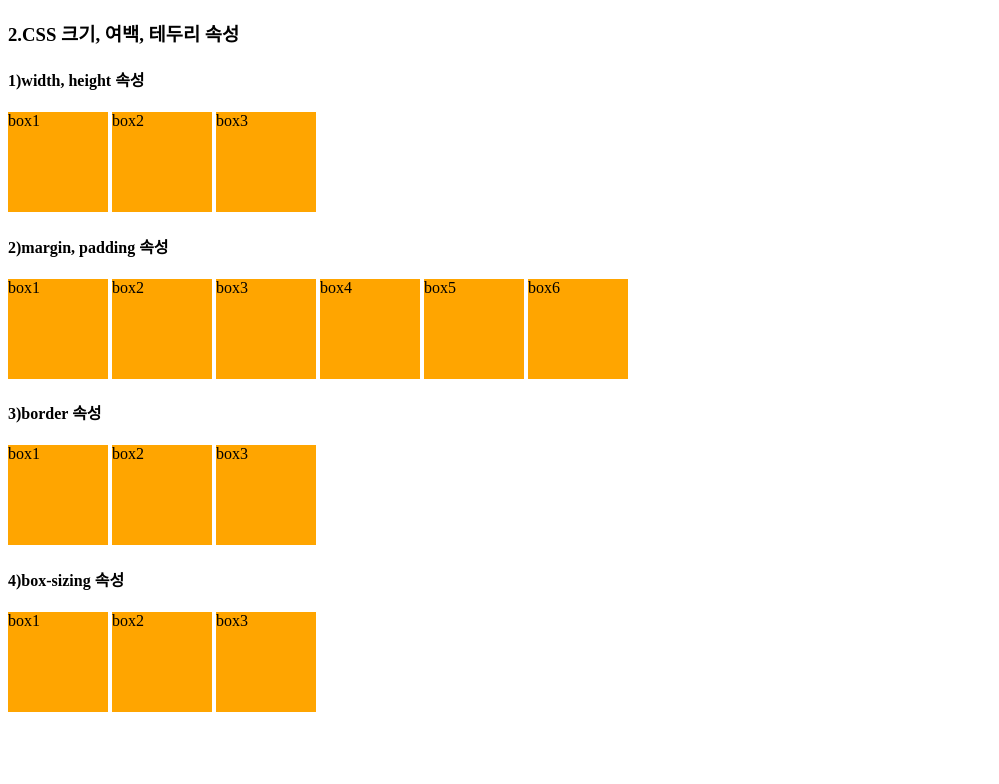
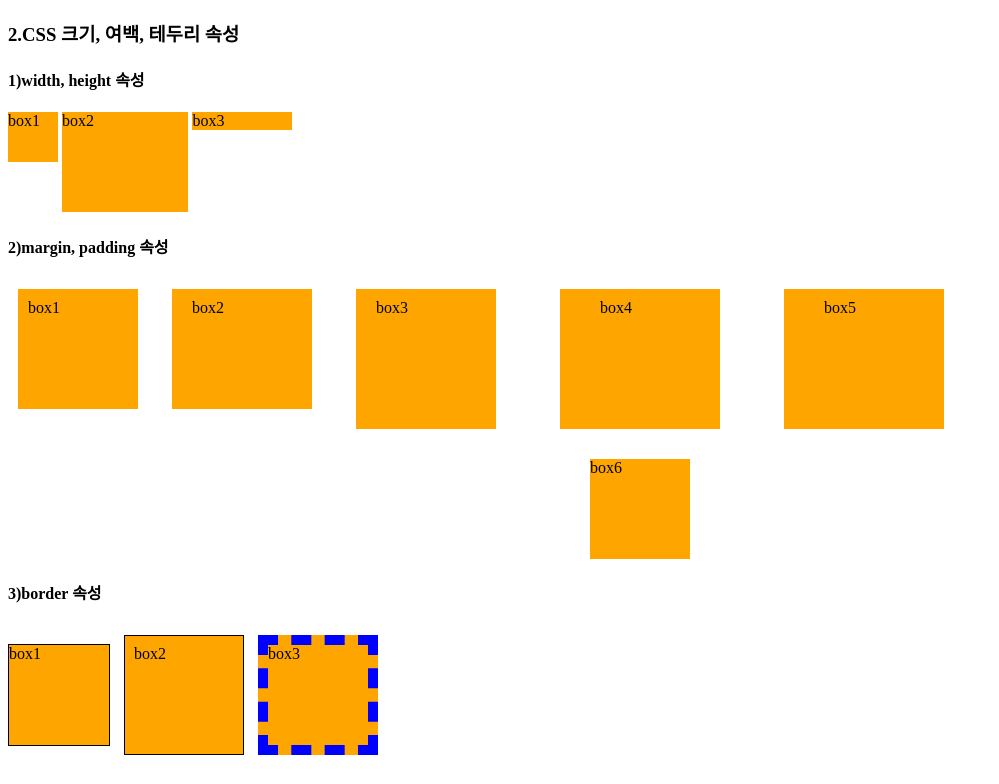
Before and after one commit to neogeolee/Html, a plain HTML site: page Ch04/4-2.html in a window 1280 px wide. Shown: the top 784 px of the page, without its empty margins (0-999 px from the left). Drawn offline with Linux system fonts and the light colour scheme.

Commit message:
Ch04 등록

```diff
--- a/Ch04/4-2.html
+++ b/Ch04/4-2.html
@@ -4,12 +4,95 @@
         <meta charset="UTF-8">
         <title>4-2</title>
         <style>
+            /*
+                CSS크기, 여백, 테두리 속성
+
+                1) width, height 속성
+                - block, inline-block 태그의 가로, 세로 크기를 지정
+                - px, % 단위로 지정
+
+                2)margin, padding 속성
+                - margin  : 태그의 바깥 쪽 여백을 지정
+                - padding : 태그 안 쪽 여백을 지정
+                - margin. padding : 10px 20px 30px 40px (순서대로 12,3,6,9 시 방향 여백)
+                - margin. padding : 10px 20px 30px (순서대로 12,(9,3),6 시 방향 여백)
+                - margin. padding : 10px 20px (순서대로 (12,6),(3,9) 시 방향 여백)
+                - margin. padding : 10px (순서대로 12,3,6,9 시 방향 여백)
+                - margin : 0 auto; -> blcok태그의 가운데 정렬
+
+                3)border 속성
+                - 태그의 테두리를 지정하는 속성
+                - border-widthm border-style, border-color 순서로 지정
+                - border : 1px solid black;
+                4)box-sizing 속성
+                - 고정된 width, height 크기에서 padding, border 속성을 적용
+                - box-sizing : border-box;
+            */
             div{
                 display: inline-block;
                 width: 100px;
                 height: 100px;
                 background: orange;
+            }
+            section:nth-of-type(1) > div:nth-child(1){
+                width: 50px;
+                height: 50px;
+                }
+            section:nth-of-type(1) > div:nth-child(2){width: 10%;}
+            section:nth-of-type(1) > div:nth-child(3){height: 50%;}
 
+            section:nth-of-type(2) > div:nth-child(1){margin: 10px; padding: 10px;}
+            section:nth-of-type(2) > div:nth-child(2){margin: 10px 20px; padding: 10px 20px;}
+            section:nth-of-type(2) > div:nth-child(3){margin: 10px 20px 30px; padding: 10px 20px 30px;}
+            section:nth-of-type(2) > div:nth-child(4){margin: 10px 20px 30px 40px; padding : 10px 20px 30px 40px;}
+            section:nth-of-type(2) > div:nth-child(5){
+                margin-top: 10px;
+                margin-right: 20px;
+                margin-bottom: 30px;
+                margin-left: 40px;
+
+                padding-top: 10px;
+                padding-right: 20px;
+                padding-bottom: 30px;
+                padding-left: 40px;
+            }
+            section:nth-of-type(2) > div:nth-child(6){
+                display: block;
+                /* 영역 가운데 정렬 */
+                margin: 0 auto;
+            }
+
+            section:nth-of-type(3) > div:nth-child(1){
+                border-width: 1px;
+                border-style: solid;
+                border-color: black;
+            }
+            section:nth-of-type(3) > div:nth-child(2){
+                margin: 10px;
+                padding: 9px;
+                border: 1px solid black;
+            }
+            section:nth-of-type(3) > div:nth-child(3){
+                border: 10px dashed #0000ff;
+            }
+
+            section:last-of-type > div:nth-child(1){
+                width: 100px;
+                height: 100px;
+                padding: 10px;
+                border: 1px solid black;
+                box-sizing: border-box;
+            }
+            section:last-of-type > div:nth-child(2){
+                width: 100px;
+                height: 100px;
+                padding: 10px;
+                border: 10px solid black;
+                box-sizing: border-box;
+            }
+            section:last-of-type > div:nth-child(3){
+                border: 1px solid black;
+                box-sizing: border-box;
             }
         </style>
     </head>
```
